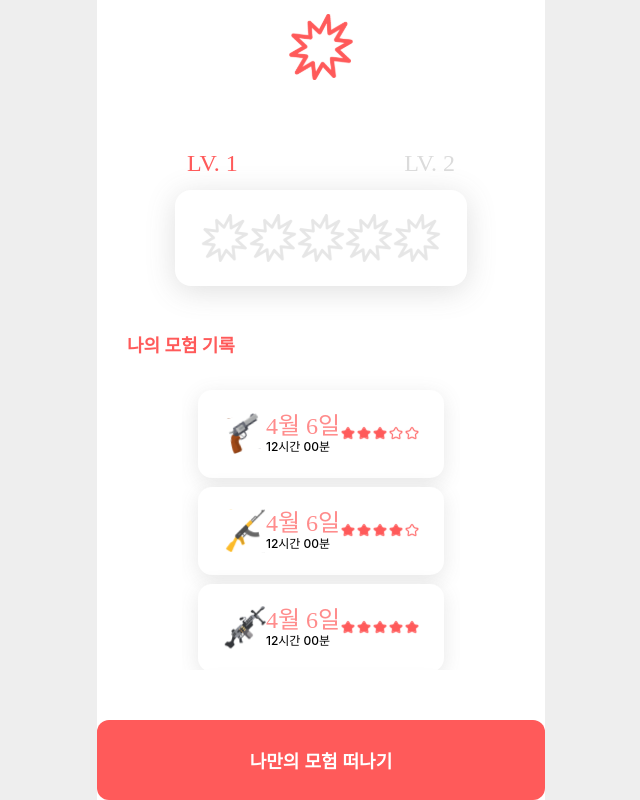
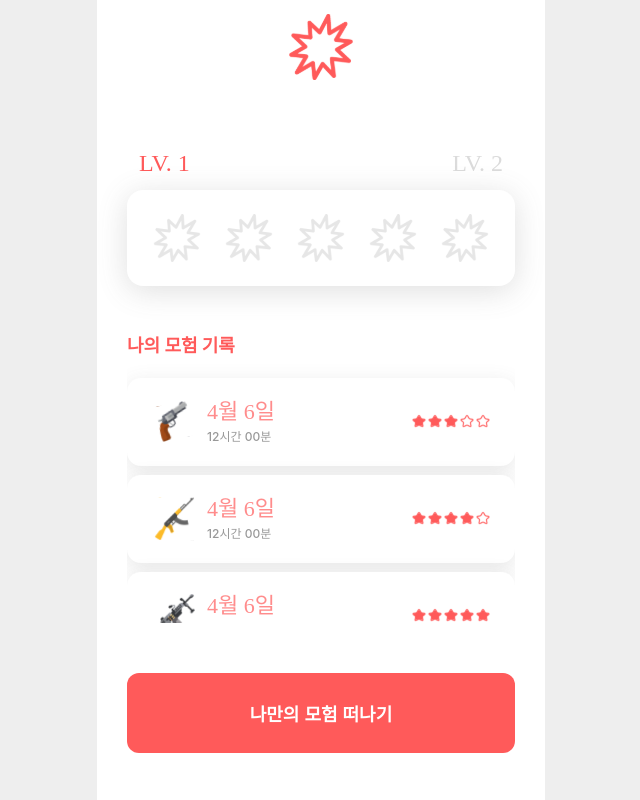
Before and after one commit to danmin20/peace-tol, a React (Vite) app: page / in a window 1280 px wide. Shown: the whole page, without its empty margins (319-959 px from the left). Built offline with nearby package versions, Linux system fonts and the light colour scheme; a web font is replaced by a local one.

Commit message:
Main 페이지 구현

```diff
--- a/src/pages/Main/components/RecordListRow./index.tsx
+++ b/src/pages/Main/components/RecordListRow./index.tsx
@@ -4,7 +4,8 @@ import {
   containerCss,
   durationCss,
   formatDateCss,
-  ratingWrapperCss
+  ratingWrapperCss,
+  textWrapperCss
 } from './style'
 import { Gun1, Gun2, Gun3, Star, StarFilled } from '../../../../assets'
 
@@ -25,10 +26,11 @@ export const RecordListRow = ({ startDate, endDate, level, rating }: Props) => {
   return (
     <div css={containerCss}>
       <GunIcon width={44} height={44} />
-      <div>
+      <div css={textWrapperCss}>
         <p css={formatDateCss}>{format(new Date(endDate), 'M월 d일')}</p>
         <p css={durationCss}>{format(duration, 'hh시간 mm분')}</p>
       </div>
+      <div style={{ flex: 1 }} />
       <div css={ratingWrapperCss}>
         {Array.from({ length: 5 }).map((_, index) =>
           rating > index ? (
--- a/src/pages/Main/components/RecordListRow./style.ts
+++ b/src/pages/Main/components/RecordListRow./style.ts
@@ -5,7 +5,6 @@ import { color } from '../../../../_common/styles/color'
 export const containerCss = css`
   display: flex;
   align-items: center;
-  justify-content: space-between;
   padding: 0 24px;
   width: 100%;
   height: 88px;
@@ -15,11 +14,16 @@ export const containerCss = css`
   border-radius: 14px;
 `
 
+export const textWrapperCss = css`
+  margin-left: 12px;
+`
+
 export const formatDateCss = css`
   font-family: GeekbleMalang2;
-  font-size: 24px;
+  font-size: 22px;
   font-weight: 400;
-  line-height: 27.6px;
+  line-height: 25.3px;
+  margin-bottom: 6px;
   color: ${color.red1};
 `
 
@@ -27,6 +31,7 @@ export const durationCss = css`
   font-size: 12px;
   font-weight: 500;
   line-height: 14.32px;
+  color: ${color.gray2};
 `
 
 export const ratingWrapperCss = css`
--- a/src/pages/Main/index.tsx
+++ b/src/pages/Main/index.tsx
@@ -2,6 +2,7 @@ import { useNavigate } from 'react-router-dom'
 
 import { RecordListRow } from './components/RecordListRow.'
 import {
+  buttonWrapperCss,
   logoCss,
   recordHeaderCss,
   recordScrollBoxCss,
@@ -59,9 +60,8 @@ export const Main = () => {
     <SplashWrapper splash={<Splash />}>
       <div css={wrapperCss}>
         <Logo css={logoCss} />
-        <div style={{ padding: '0 30px' }}>
         <TargetBox />
-        </div>
+
         <div css={recordHeaderCss}>
           <p>나의 모험 기록</p>
         </div>
@@ -70,14 +70,16 @@ export const Main = () => {
             <RecordListRow key={index} {...record} />
           ))}
         </div>
+        <div css={buttonWrapperCss}>
           <Button
-          onClick={() => navigate('/level-select')}
+            onAnimationCompleteClick={() => navigate('/level-select')}
             style={{ height: '80px' }}
             isFullWidth
           >
             나만의 모험 떠나기
           </Button>
         </div>
+      </div>
     </SplashWrapper>
   )
 }
--- a/src/pages/Main/style.ts
+++ b/src/pages/Main/style.ts
@@ -7,7 +7,7 @@ export const wrapperCss = css`
   flex-direction: column;
   align-items: center;
   height: 100%;
-  /* padding: 0 30px; */
+  padding: 0 30px;
 `
 
 export const logoCss = css`
@@ -24,8 +24,6 @@ export const recordHeaderCss = css`
   align-items: center;
   width: 100%;
   margin-top: 44px;
-  margin-bottom: 12px;
-  padding: 0 30px;
   p {
     font-size: 18px;
     font-weight: 700;
@@ -38,12 +36,18 @@ export const recordScrollBoxCss = css`
   display: flex;
   flex-direction: column;
   align-items: center;
+  width: 100%;
   height: 100%;
   gap: 9px;
   margin-bottom: 50px;
   overflow-y: auto;
-  padding: 16px;
+  padding: 16px 0px;
   div {
     flex-shrink: 0;
   }
 `
+
+export const buttonWrapperCss = css`
+  width: 100%;
+  padding-bottom: 47px;
+`
```
Lines whose indentation alone changed are shown as unchanged.
